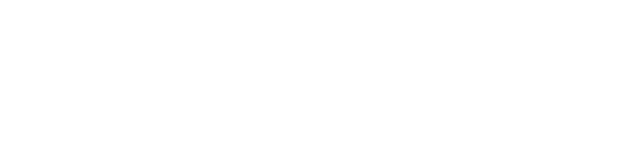
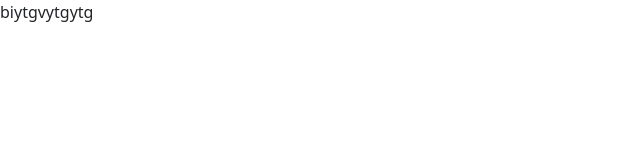
Before and after one commit to devmission-rpa/summer2025-cohort32, a plain HTML site: page index.html in a window 1280 px wide. Shown: the whole page, without its empty margins (0-640 px from the left). Drawn offline with nearby package versions, Linux system fonts and the light colour scheme.

Commit message:
Update index.html

```diff
--- a/index.html
+++ b/index.html
@@ -9,7 +9,7 @@
 </head>
 <body>
 
-
+biytgvytgytg
 
     <script src="script.js"></script>
 </body>
```
